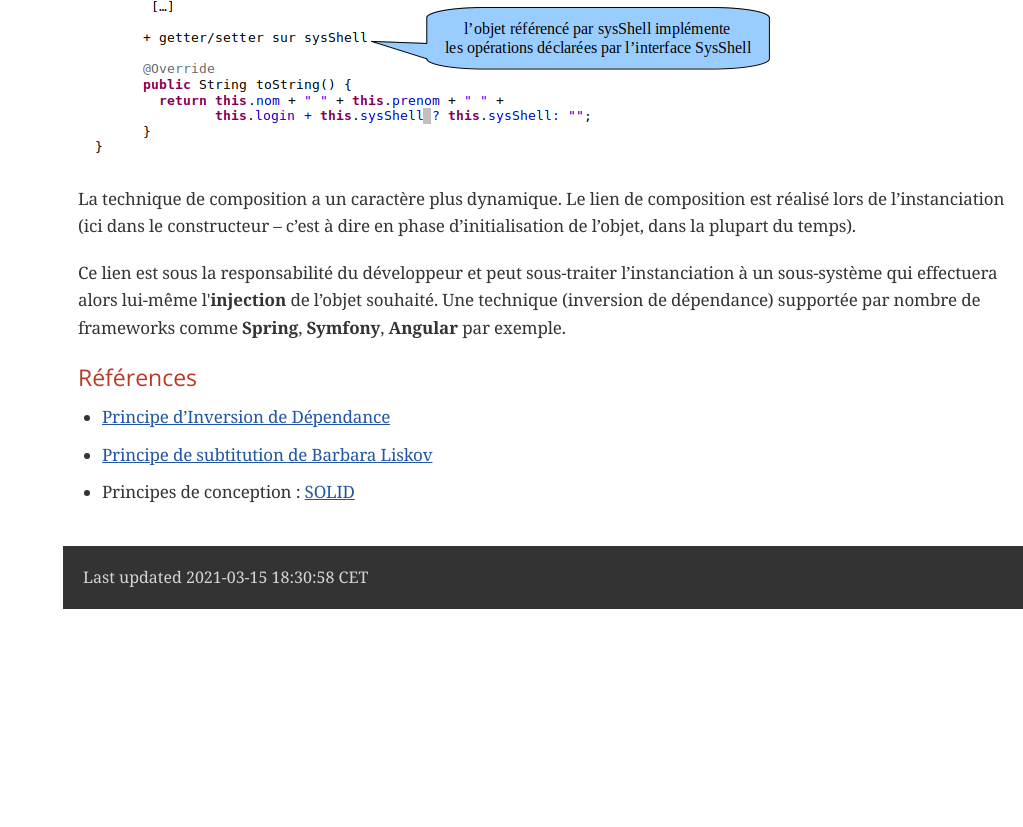
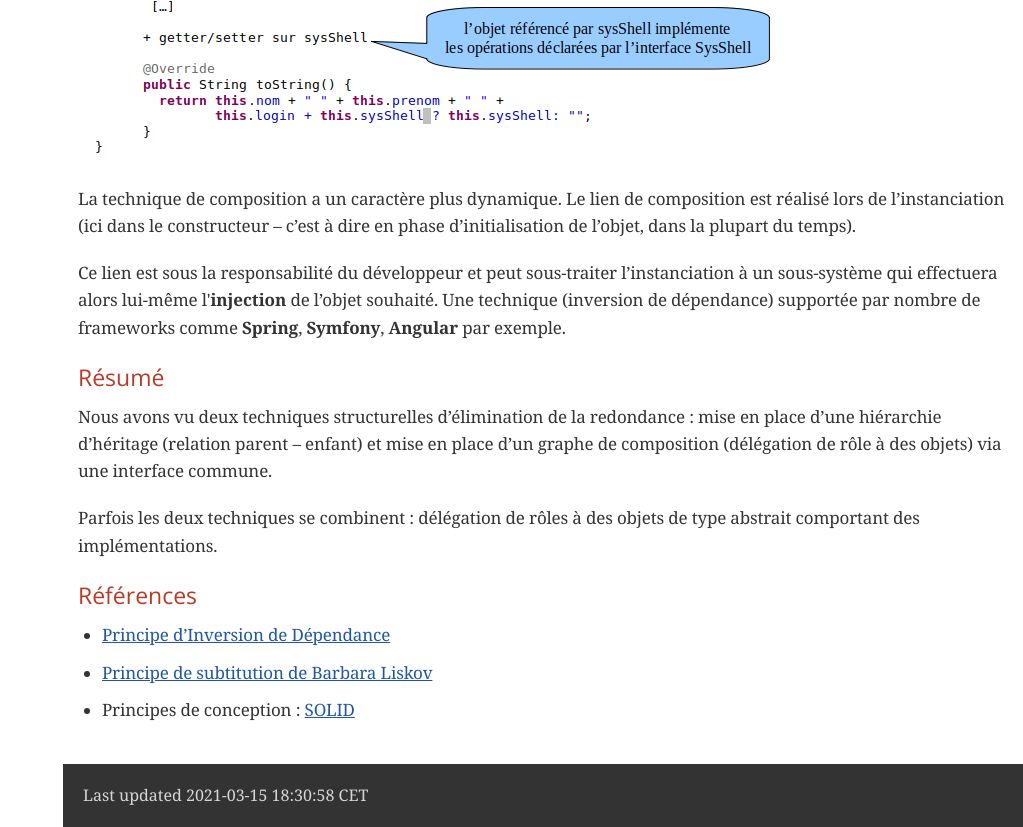
Before and after one commit to ocapuozzo/concepts-poo, a plain HTML site: page docs/index.html in a window 1280 px wide. Shown: the part 7060-7887 px from the top of the page, without its empty margins (257-1280 px from the left). Before the commit the page ends 7669 px from the top, so only its background shows below. Drawn offline with nearby package versions, Linux system fonts and the light colour scheme; a web font is replaced by a local one.

Commit message:
add resume + source .odt

```diff
--- a/docs/index.html
+++ b/docs/index.html
@@ -352,6 +352,15 @@ On remarquera la différence de syntaxe de l&#8217;utilisation de <code>super</c
 </div>
 </div>
 <div class="sect3">
+<h4 id="résumé"><a class="anchor" href="#résumé"></a>Résumé</h4>
+<div class="paragraph">
+<p>Nous avons vu deux techniques structurelles d&#8217;élimination de la redondance : mise en place d&#8217;une hiérarchie d&#8217;héritage (relation parent – enfant) et mise en place d&#8217;un graphe de composition (délégation de rôle à des objets) via une interface commune.</p>
+</div>
+<div class="paragraph">
+<p>Parfois les deux techniques se combinent : délégation de rôles à des objets de type abstrait comportant des implémentations.</p>
+</div>
+</div>
+<div class="sect3">
 <h4 id="références"><a class="anchor" href="#références"></a>Références</h4>
 <div class="ulist">
 <ul>
```
Also changed, not shown: 3 other files.
